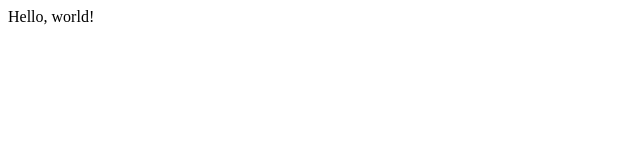
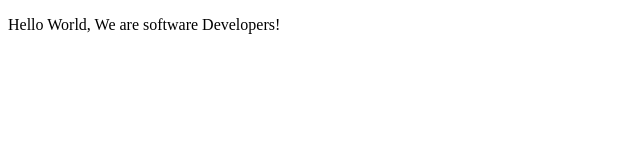
Before and after one commit to PNdunguMaina/Survey-form-using-HTML-CSS, a plain HTML site: page index.html in a window 1280 px wide. Shown: the whole page, without its empty margins (0-640 px from the left). Drawn offline with Linux system fonts and the light colour scheme.

Commit message:
Adding message we are software developers

```diff
--- a/index.html
+++ b/index.html
@@ -9,7 +9,8 @@
 
   <body>
     <script src="https://cdn.freecodecamp.org/testable-projects-fcc/v1/bundle.js"></script>
- Hello, world!
+
+    <p>Hello World, We are software Developers!</p>
     <!--
 
     Hello Camper!
```
